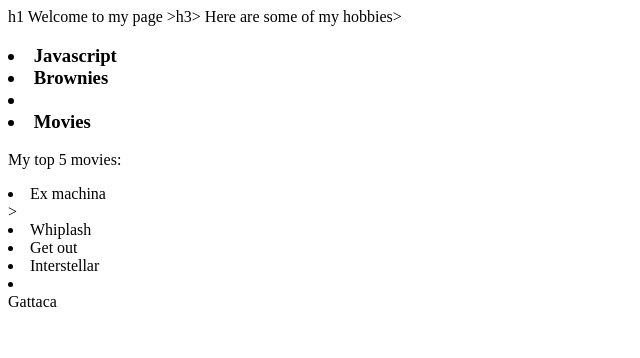
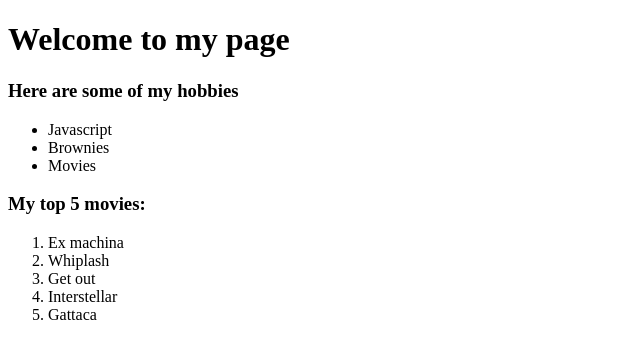
Before and after one commit to wernerbullfrog/html, a plain HTML site: page __2-workshop/exercise-6/index.html in a window 1280 px wide. Shown: the whole page, without its empty margins (0-640 px from the left). Drawn offline with Linux system fonts and the light colour scheme.

Commit message:
Samuel Laroche-cd-wd-10/html EX6

```diff
--- a/__2-workshop/exercise-6/index.html
+++ b/__2-workshop/exercise-6/index.html
@@ -1,21 +1,23 @@
 <!DOCTYPE html>
 <html>
+
 <body>
-h1 Welcome to my page
-</h1>
->h3> Here are some of my hobbies>
-<ol></ol><h3>
-<li>Javascript</li>
-<li>Brownies<li/>
-<li>Movies</li>
-</ul>
-<h3></h3>My top 5 movies:
-<ol></ol>
-<li>Ex machina</li>>
-<li>Whiplash
-<li>Get out</li>
-<li>Interstellar<li>
-</li>Gattaca
-<ol/>
+    <h1>Welcome to my page</h1>
+    <h3> Here are some of my hobbies</h3>
+    <ul>
+        <li>Javascript</li>
+        <li>Brownies</li>
+        <li>Movies</li>
+    </ul>
+    <h3>My top 5 movies:</h3>
+    <ol>
+        <li>Ex machina</li>
+        <li>Whiplash</li>
+        <li>Get out</li>
+        <li>Interstellar
+        <li>Gattaca
+        </li>
+    </ol>
 </body>
+
 </html>
```
